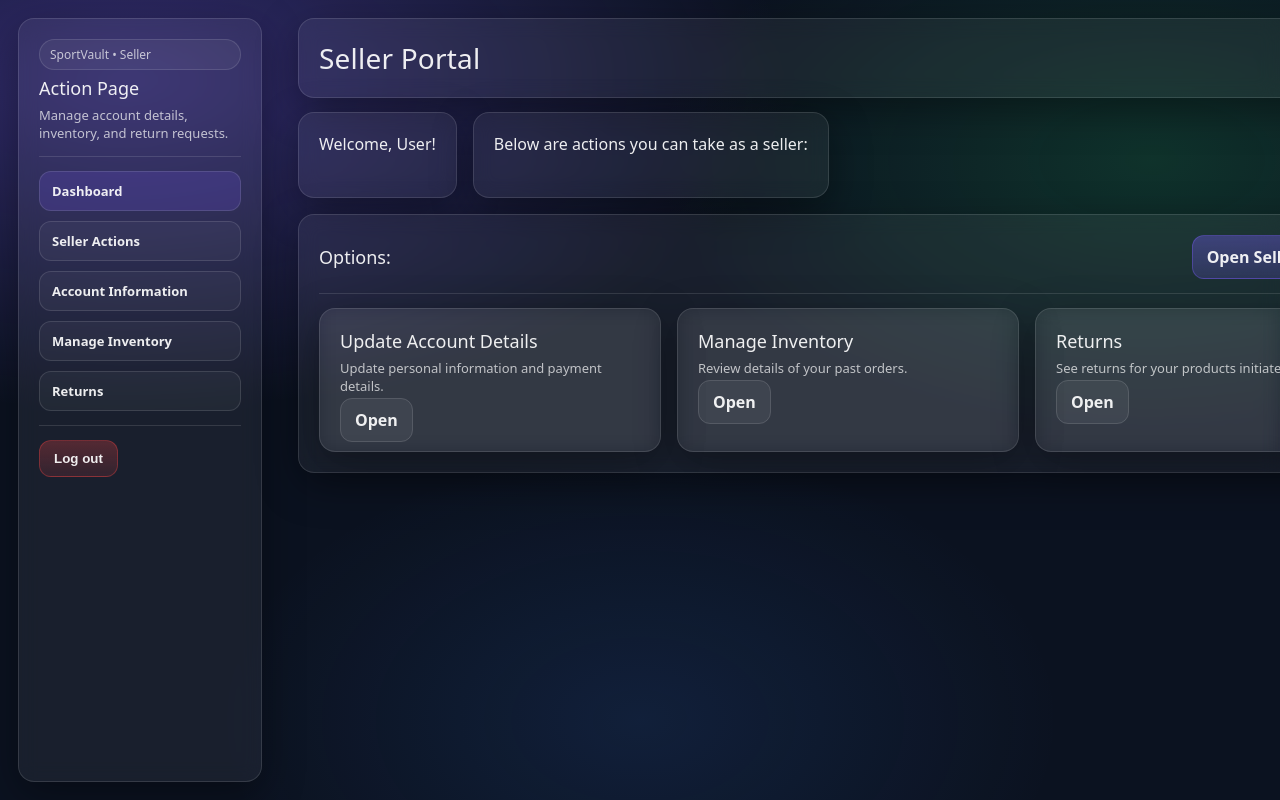
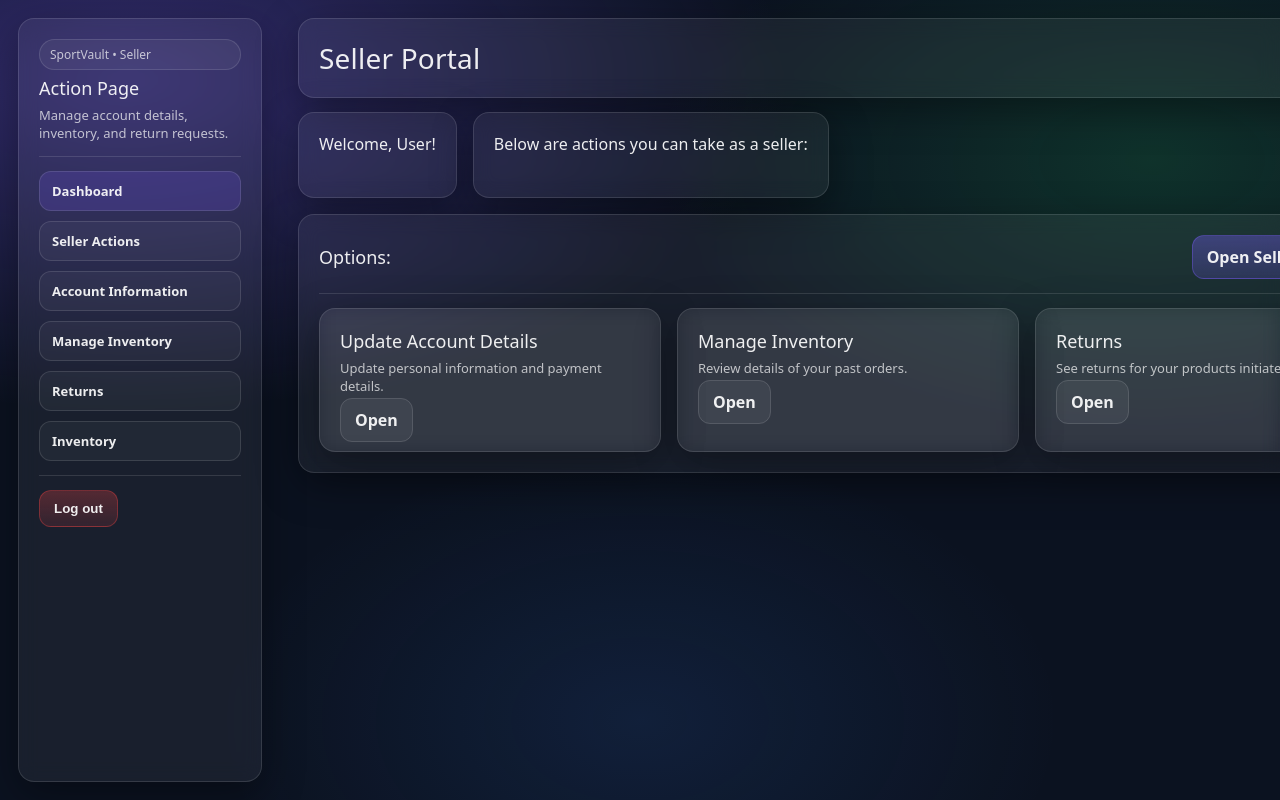
Before and after one commit to chrisa430/CSE-6214-Ecommerce-Website, a React (Vite) app in the folder apps/web/: page /seller in a window 1280 px wide. Shown: the top 800 px of the page. Built offline with nearby package versions, Linux system fonts and the light colour scheme.

Commit message:
Added layout and new routing

```diff
--- a/apps/web/src/layouts/SellerLayout.tsx
+++ b/apps/web/src/layouts/SellerLayout.tsx
@@ -25,6 +25,7 @@ export default function SellerLayout() {
             <NavItem to="/seller/subpage#account">Account Information</NavItem>
             <NavItem to="/seller/subpage#inventory">Manage Inventory</NavItem>
             <NavItem to="/seller/subpage#audit">Returns</NavItem>
+            <NavItem to="/seller/inventory">Inventory</NavItem>
           </nav>
 
           <div style={{ flex: 1 }} />
```
